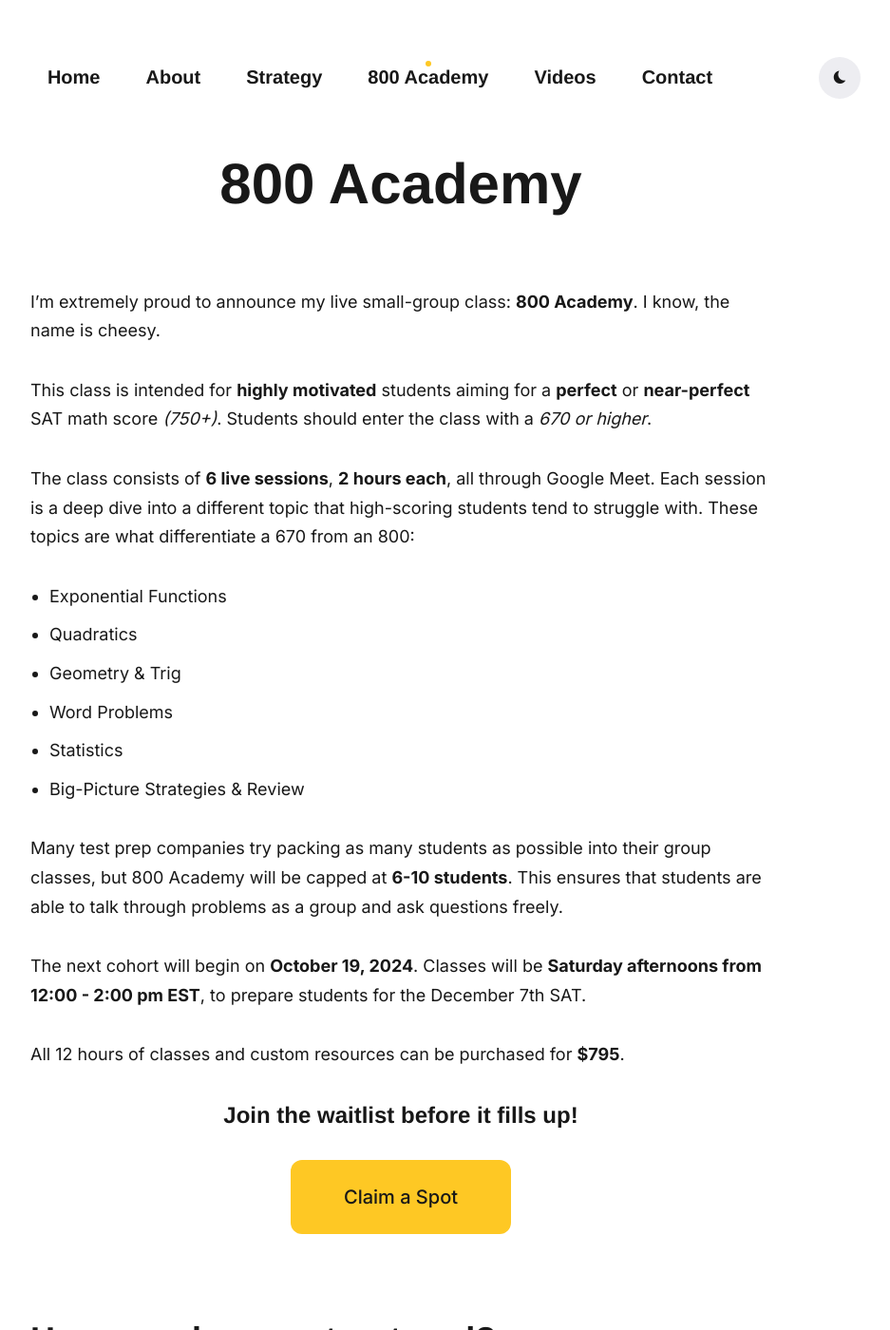
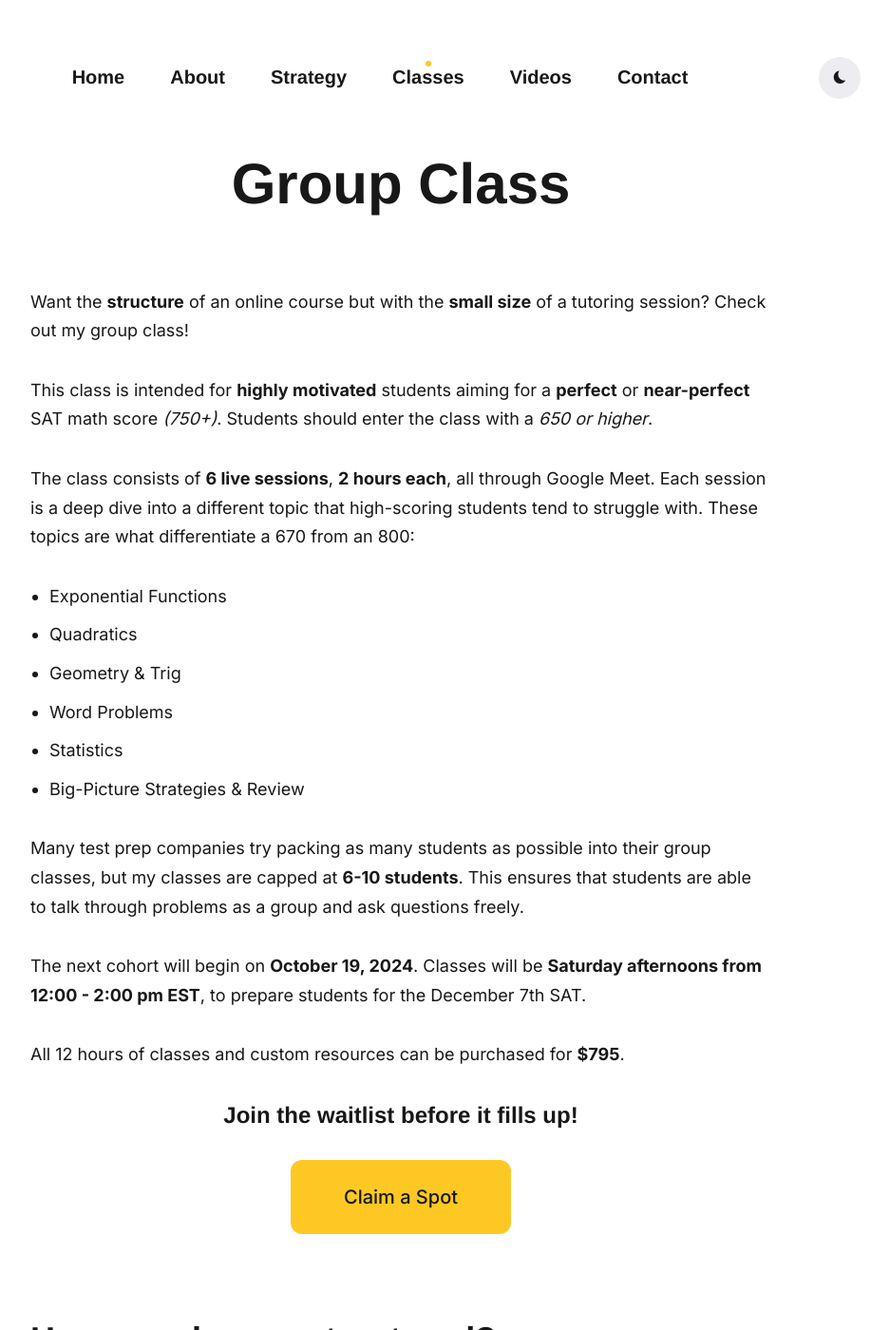
Before and after one commit to qExobyte/qExobyte.github.io, a Jekyll site: the page built from _pages/classes.md, in a window 1280 px wide and 1400 px high. Shown: the whole window at 95% size, without its empty margins (218-1155 px from the left). Built offline with Jekyll 4.4.1, drawn with Linux system fonts in a browser that asks for light colours; nearby versions of some CDN libraries; some web fonts are replaced; some of the changed text lies outside the part shown.

Commit message:
800 academy -> group classes

```diff
--- a/_includes/section-hero.html
+++ b/_includes/section-hero.html
@@ -16,7 +16,7 @@
               <br>
               <p class="hero__description">Trying to get a 750 or higher? Check out my group class:</p>
               <div align="center">
-                <a href="/academy" class="button button--large section-button">800 Academy</a>
+                <a href="/classes" class="button button--large section-button">Join Group Class</a>
               </div>
             </div>
         </div>
--- a/_pages/classes.md
+++ b/_pages/classes.md
@@ -1,7 +1,7 @@
 ---
 layout: page
-title: 800 Academy
-permalink: /academy/
+title: Group Class
+permalink: /classes/
 ---
 
 <style>
@@ -12,9 +12,9 @@
 </style>
 
 <br>
-I'm extremely proud to announce my live small-group class: **800 Academy**. I know, the name is cheesy.
+Want the **structure** of an online course but with the **small size** of a tutoring session? Check out my group class!
 
-This class is intended for **highly motivated** students aiming for a **perfect** or **near-perfect** SAT math score *(750+)*. Students should enter the class with a _670 or higher_.
+This class is intended for **highly motivated** students aiming for a **perfect** or **near-perfect** SAT math score *(750+)*. Students should enter the class with a _650 or higher_.
 
 The class consists of **6 live sessions**, **2 hours each**, all through Google Meet. Each session is a deep dive into a different topic that high-scoring students tend to struggle with. These topics are what differentiate a 670 from an 800:
 - Exponential Functions
@@ -24,26 +24,26 @@
 - Statistics
 - Big-Picture Strategies & Review
 
-Many test prep companies try packing as many students as possible into their group classes, but 800 Academy will be capped at **6-10 students**. This ensures that students are able to talk through problems as a group and ask questions freely.
+Many test prep companies try packing as many students as possible into their group classes, but my classes are capped at **6-10 students**. This ensures that students are able to talk through problems as a group and ask questions freely.
 
 The next cohort will begin on **October 19, 2024**. Classes will be **Saturday afternoons from 12:00 - 2:00 pm EST**, to prepare students for the December 7th SAT.
 
-{% if site.data.settings.stats.academy-sale %}
-All 12 hours of classes and custom resources can be purchased for **${{ site.data.settings.stats.academy-sale }}**. As students sign up, the price will increase to **${{ site.data.settings.stats.academy }}**.
-{% elsif site.data.settings.stats.academy %}
-All 12 hours of classes and custom resources can be purchased for **${{ site.data.settings.stats.academy }}**.
+{% if site.data.settings.stats.class-sale %}
+All 12 hours of classes and custom resources can be purchased for **${{ site.data.settings.stats.class-sale }}**. As students sign up, the price will increase to **${{ site.data.settings.stats.class }}**.
+{% elsif site.data.settings.stats.class %}
+All 12 hours of classes and custom resources can be purchased for **${{ site.data.settings.stats.class }}**.
 {% else %}
 All 12 hours of classes and custom resources can be purchased for a single price that will be determined soon based on demand.
 {% endif %}
 
 <div align="center">
     <h3>Join the waitlist before it fills up!</h3>
-    <a href="/academy/#academy-form" class="button button--large section-button" align="center">Claim a Spot</a>
+    <a href="/class/#academy-form" class="button button--large section-button" align="center">Claim a Spot</a>
 </div>
 
 <br>
 <h1>How are classes structured?</h1>
-800 Academy will follow the same rigorous methodology of my 1-on-1 tutoring sessions, just with more structure and more collaboration.
+My group classes follow the same rigorous methodology of my 1-on-1 tutoring sessions, just with more structure and more collaboration.
 
 Concepts are introduced through _questions_ which encourage students to think through **first principles** and share their ideas.
 <div class="panel--content panel-override" style="max-width: 500px">
```
Also changed, not shown: _data/settings.yml (+6 -6 lines), _includes/section-pricing.html (+7 -7 lines), _pages/about.md (+6 -1 lines).
